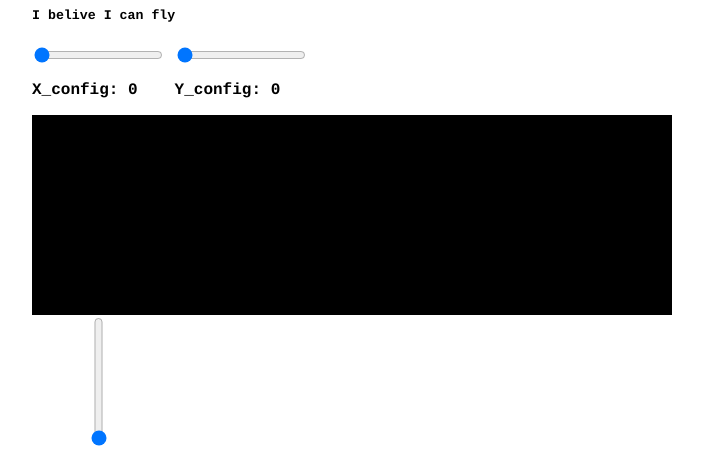
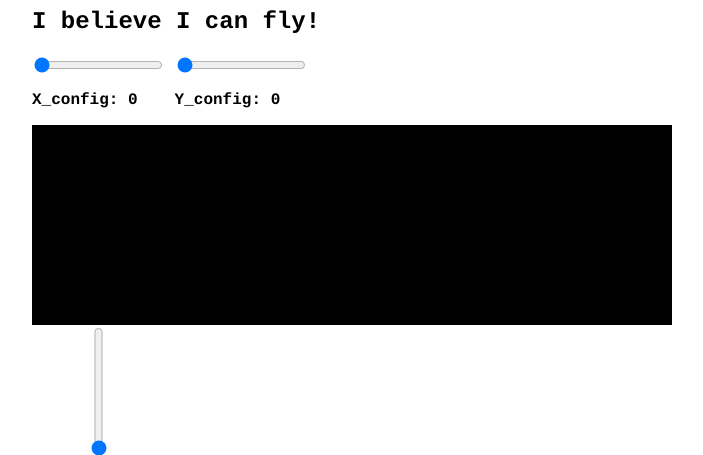
Before and after one commit to gorgevorgyan/Drone, a Flask app: page / in a window 1280 px wide. Shown: the top 455 px of the page, without its empty margins (288-991 px from the left). Run offline with Flask 2, Linux system fonts and the light colour scheme; some libraries are stand-ins or nearby versions.

Commit message:
Update index.html
minor changes

```diff
--- a/templates/index.html
+++ b/templates/index.html
@@ -57,7 +57,8 @@
 <html>
 
 <head>
-  <title>Joystick Controls</title>
+  <title>Cuadro Drone!</title>
+  <link rel="shortcut icon" href="{{ url_for('static', filename='favicon.ico') }}">
   <style>
     body
     {
@@ -80,7 +81,7 @@
 </head>
 
 <body>
-      <h5>I belive I can fly</h5>
+      <h2>I believe I can fly!</h2>
   <div class='klor'>
     <input type="range" orient="vertical" min="0" max="20" value="0" class="slider1" id="myRange1" />
     <p>X_config: <span id="demo1"></span></p>
```
